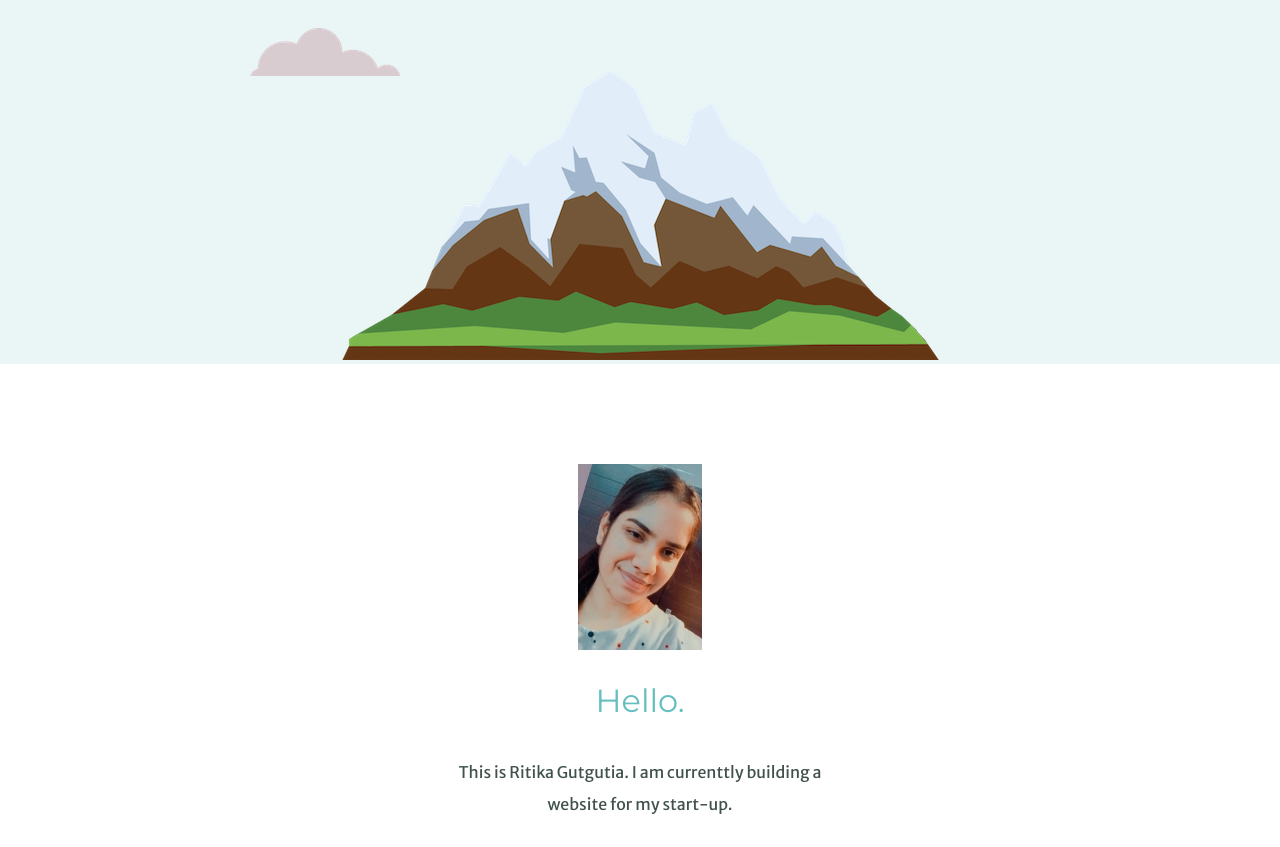
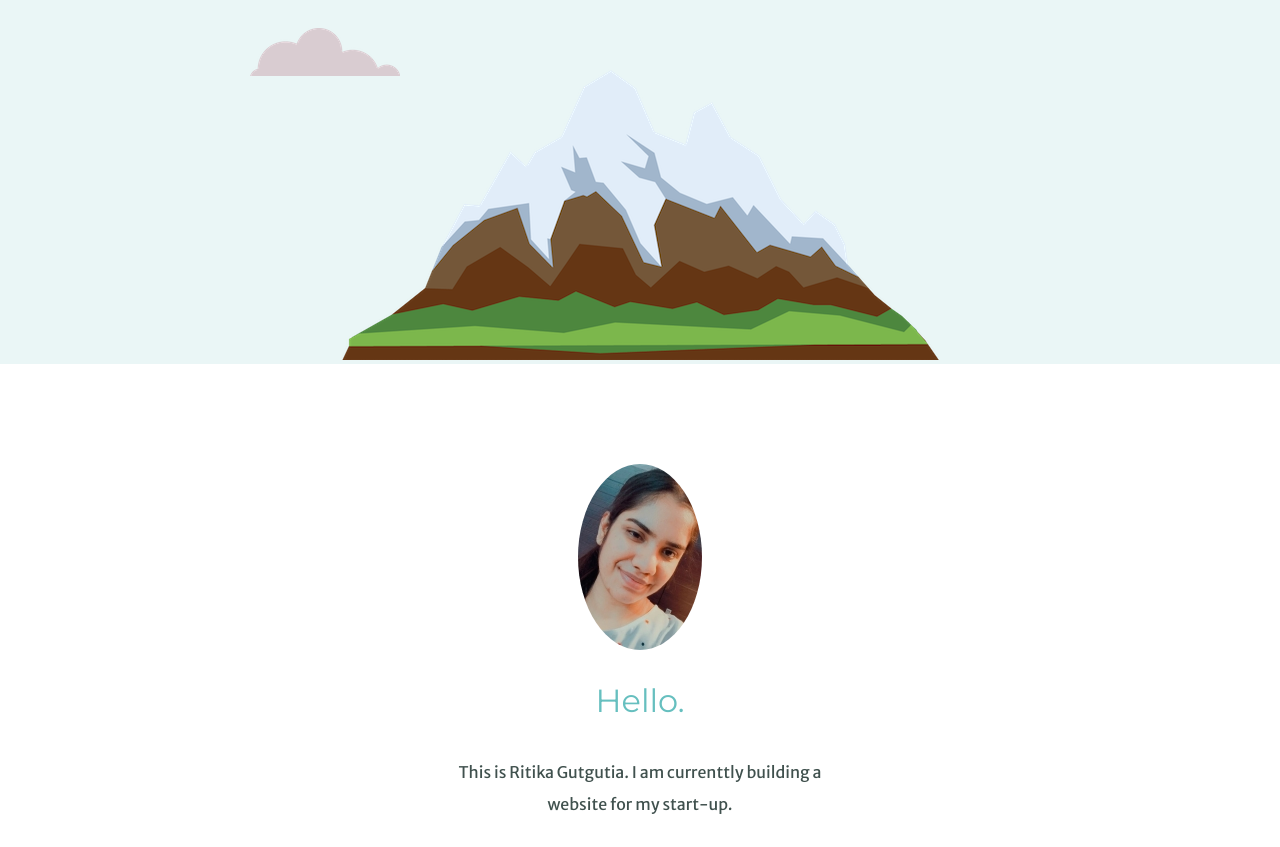
Before and after one commit to Ritika-Gutgutia/personal-site-2, a plain HTML site: page index.html in a window 1280 px wide. Shown: the part 372-1219 px from the top of the page. Drawn offline with Linux system fonts and the light colour scheme.

Commit message:
Update styles.css

```diff
--- a/css/styles.css
+++ b/css/styles.css
@@ -3,7 +3,9 @@ body {
   text-align: center;
 font-family: 'Merriweather Sans', sans-serif;
 }
-
+.images {
+  border-radius: 100%;
+}
 h1 {
   margin: 50px auto 0px auto;
   font-family: 'Sacramento', cursive;
```
